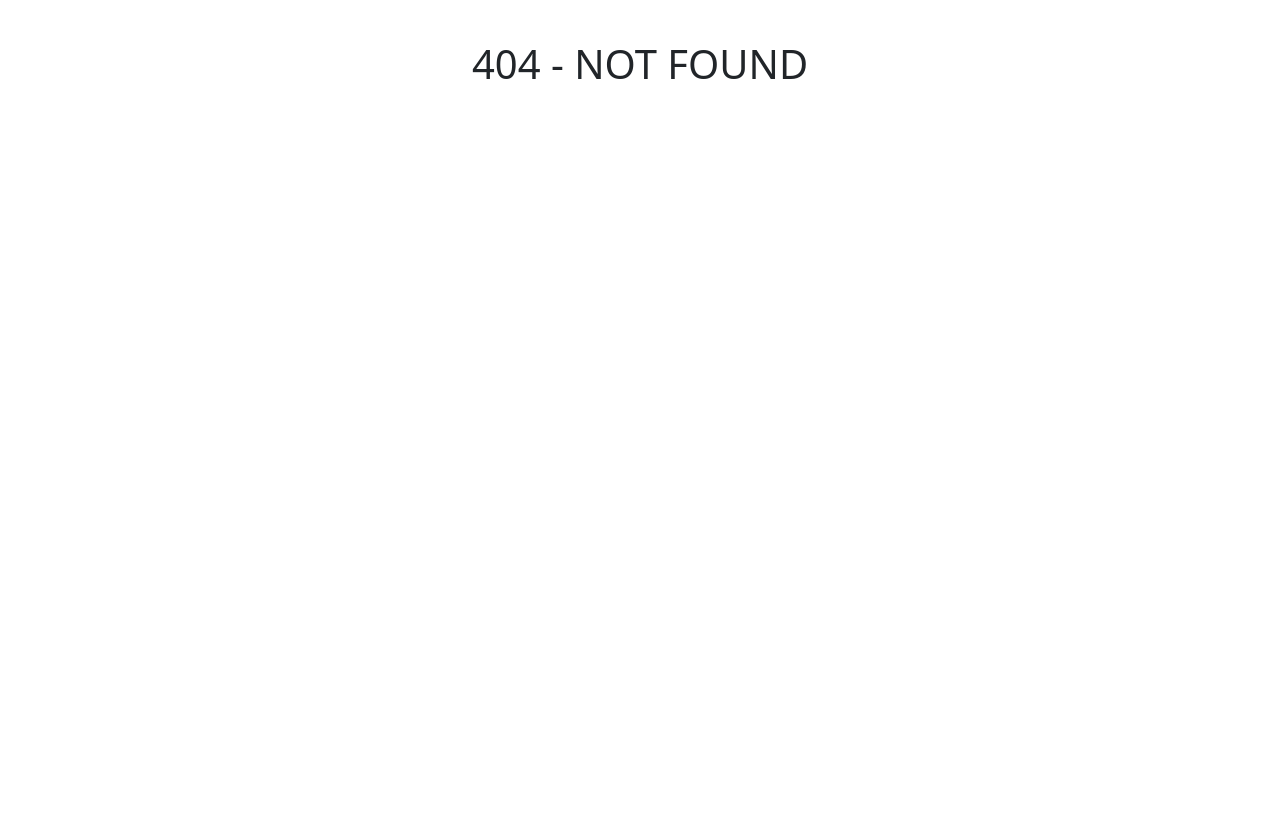
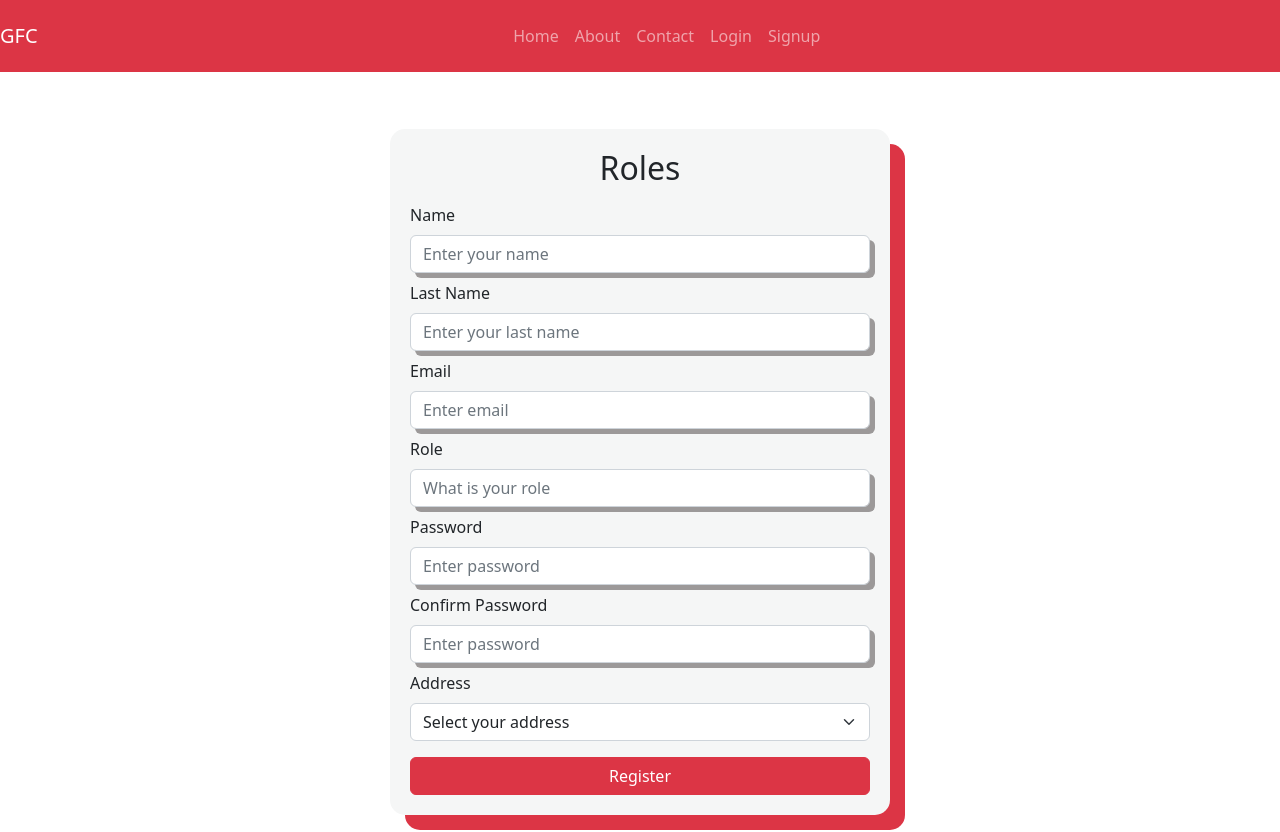
Before and after one commit to TrimZymberi/GFC-Web-application, a React (Vite) app: page /roles in a window 1280 px wide. Before the commit this address had no page. Shown: the top 832 px of the page. Before the commit the page ends 800 px from the top, so only its background shows below. Built offline with nearby package versions, Linux system fonts and the light colour scheme.

Commit message:
Roles Form

```diff
--- /dev/null
+++ b/src/layouts/Dashboard/AdminDashboard/RolesRegistration.jsx
@@ -0,0 +1,147 @@
+import React,{ useState }from "react";
+import "../../../styles/Signup.css";
+import "bootstrap/dist/css/bootstrap.min.css";
+import validation from "../../../Validation/Validation";
+
+
+
+
+const RolesRegistration = () => {
+
+const [values,setValues]=useState({
+    Name: " ",
+    LastName: " ",
+    Email:"",
+    Role: "",
+    password: "",
+    confirm_password: ""
+});
+    const[errors,setErrors]=useState({});
+
+    const handleInput= event =>{
+        setValues({...values,[event.target.name]: [event.target.value]})
+    }
+
+    const handleValidation =(event)=>{
+        event.preventDefault();
+        setErrors(validation(values))
+    }
+
+  return (
+    <div className="wrapper  d-flex  align-items-center justify-content-center mb-5">
+      <div className="signup ">
+        <h2 className="mb-3 text-center">Roles  </h2>
+        <form onSubmit={handleValidation}>
+          <div className="form-group  mb-2 ">
+            <label htmlFor="text" className="form-label">
+              Name
+            </label>
+            <input
+              type="text"
+              name="username"
+              className="form-control"
+              placeholder="Enter your name"
+              onChange={handleInput}
+            ></input>
+            {errors.Name && <p className="text-danger">{errors.Name}</p>}
+
+          </div>
+
+          <div className="form-group  mb-2">
+            <label htmlFor="text" className="form-label">
+              Last Name
+            </label>
+            <input
+              type="text"
+              name="text"
+              className="form-control"
+              placeholder="Enter your last name"
+              onChange={handleInput}
+            ></input>
+            {errors.LastName && <p className="text-danger">{errors.LastName}</p>}
+
+          </div>
+
+          <div className="form-group mb-2 ">
+            <label htmlFor="email" className="form-label">
+              Email
+            </label>
+            <input
+              type="email"
+              name="email"
+              className="form-control"
+              placeholder="Enter email"
+              onChange={handleInput}
+            ></input>
+            {errors.email && <p className="text-danger">{errors.email}</p>}
+
+          </div>
+
+
+
+          <div className="form-group  mb-2">
+            <label htmlFor="text" className="form-label">
+              Role
+            </label>
+            <input
+              type="text"
+              name="Role"
+              className="form-control"
+              placeholder="What is your role"
+              onChange={handleInput}
+            ></input>
+            {errors.Role && <p className="text-danger">{errors.Role}</p>}
+
+          </div>
+
+          <div className="form-group  mb-2">
+            <label htmlFor="password" className="form-label">
+              Password
+            </label>
+            <input
+              type="password"
+              name="password"
+              className="form-control"
+              placeholder="Enter password"
+              onChange={handleInput}
+            ></input>
+            {errors.password && <p className="text-danger">{errors.password}</p>}
+
+          </div>
+          <div className="form-group  mb-2">
+            <label htmlFor="confirmPassword" className="form-label">
+              Confirm Password
+            </label>
+            <input
+              type="password"
+              name="confirm_password"
+              className="form-control "
+              placeholder="Enter password"
+              onChange={handleInput}
+            ></input>
+            {errors.confirm_password && <p className="text-danger">{errors.confirm_password}</p>}
+
+          </div>
+          <div className="form-group  mb-2">
+            <label htmlFor="address" className="form-label">
+              Address
+            </label>
+            <select id="disabledSelect" class="form-select">
+              <option>Select your address</option>
+            </select>
+            <div className="invalid-feedback">Please select your address!</div>
+          </div>
+
+          <button type="submit" className="btn btn-danger w-100  mt-2">
+            Register
+          </button>
+
+
+
+        </form>
+      </div>
+    </div>
+  );
+};
+
+export default RolesRegistration;
--- a/src/router.jsx
+++ b/src/router.jsx
@@ -8,6 +8,7 @@ import NotFound from "./layouts/NotFound";
 import AboutUs from "./views/AboutUs";
 import ContactUs from "./views/ContactUs";
 import Order from "./views/Order";
+import Roles from "./views/roles";
 
 const router = createBrowserRouter([
     {
@@ -42,6 +43,10 @@ const router = createBrowserRouter([
                 path: 'Order',
                 element: <Order />
             },
+            {
+                path: 'roles',
+                element: <Roles />
+            }
         ]
     },
     {
--- /dev/null
+++ b/src/views/Roles.jsx
@@ -0,0 +1,8 @@
+import RolesRegistration from "../layouts/Dashboard/AdminDashboard/RolesRegistration"
+
+const Roles = () =>{
+    return(
+        <RolesRegistration/>
+    )
+}
+export default Roles;
```
